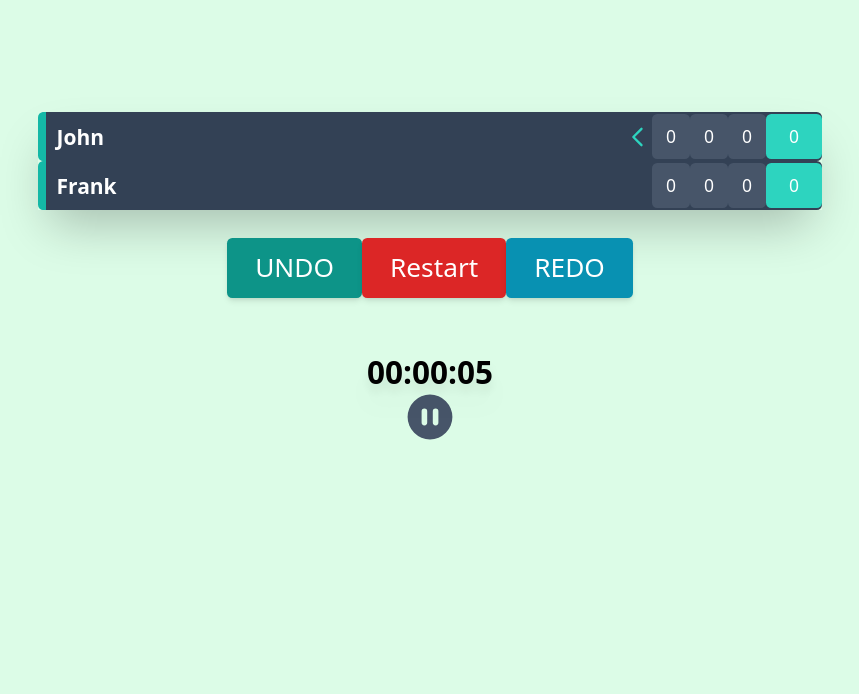
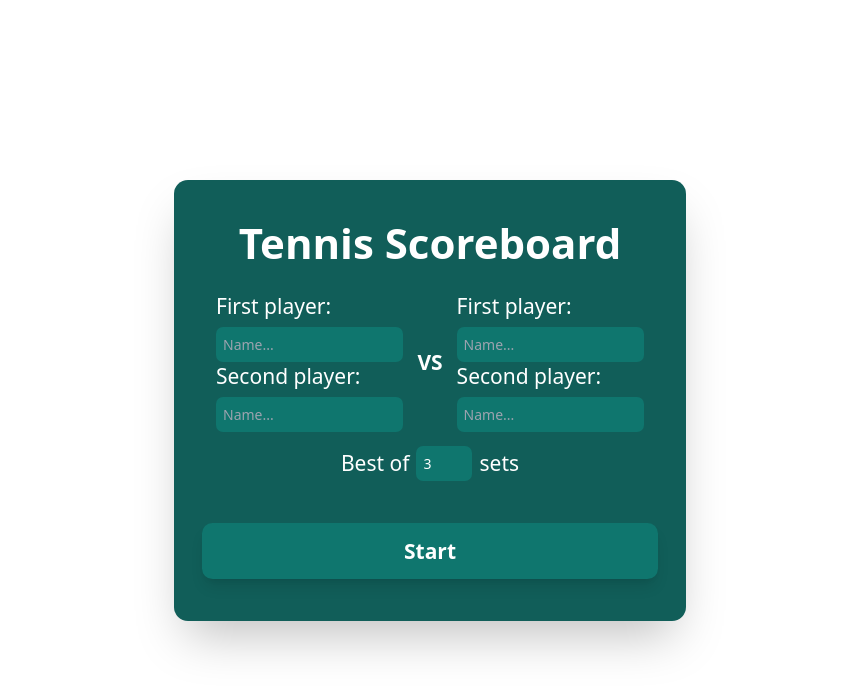
Before and after one commit to Shysh-Oleksandr/tennis-scoreboard, a React (Create React App) app: page / in a window 1280 px wide. Shown: the top 694 px of the page, without its empty margins (210-1069 px from the left). Built offline with nearby package versions, Linux system fonts and the light colour scheme.

Commit message:
Made form for players name and max sets number.

```diff
--- a/src/App.tsx
+++ b/src/App.tsx
@@ -2,20 +2,24 @@ import React from "react";
 import { useAppDispatch, useAppSelector } from "./app/hooks";
 import Scoreboard from "./components/Scoreboard";
 import Stopwatch from "./components/Stopwatch";
-import {
-  redo,
-  resetMatch,
-  scoreboardState,
-  undo,
-} from "./features/scoreboard/scoreboardSlice";
+import Welcome from "./components/Welcome";
+import { backToMenu } from "./features/scoreboard/menuSlice";
+import { redo, resetMatch, undo } from "./features/scoreboard/scoreboardSlice";
 
 function App() {
   const dispatch = useAppDispatch();
-  const state = useAppSelector((store) => store.scoreboard);
+  const { isStarted } = useAppSelector((store) => store.menu);
 
+  if (isStarted) {
     return (
       <div className="app text-center  pt-32 bg-green-100 w-full h-full">
         <Scoreboard />
+        <button
+          onClick={() => dispatch(backToMenu())}
+          className="bg-cyan-800 rounded-md px-8 py-4 text-3xl shadow-md text-white mt-8"
+        >
+          Menu
+        </button>
         <button
           onClick={() => dispatch(undo())}
           className="bg-teal-600 rounded-md px-8 py-4 text-3xl shadow-md text-white mt-8"
@@ -37,6 +41,9 @@ function App() {
         <Stopwatch />
       </div>
     );
+  } else {
+    return <Welcome />;
+  }
 }
 
 export default App;
--- a/src/app/store.ts
+++ b/src/app/store.ts
@@ -1,9 +1,11 @@
 import { configureStore, ThunkAction, Action } from "@reduxjs/toolkit";
 import scoreboardReducer from "../features/scoreboard/scoreboardSlice";
+import menuReducer from "../features/scoreboard/menuSlice";
 
 export const store = configureStore({
   reducer: {
     scoreboard: scoreboardReducer,
+    menu: menuReducer,
   },
 });
 
--- /dev/null
+++ b/src/components/PlayerInfo.tsx
@@ -0,0 +1,48 @@
+import React, { useId } from "react";
+
+interface PlayerInfoProps {
+  playerNameOneRef: React.RefObject<HTMLInputElement>;
+  playerNameTwoRef: React.RefObject<HTMLInputElement>;
+}
+
+const PlayerInfo = ({
+  playerNameOneRef,
+  playerNameTwoRef,
+}: PlayerInfoProps) => {
+  const nameOneId = useId();
+  const nameTwoId = useId();
+  return (
+    <div className="px-4 w-full">
+      <label
+        htmlFor={`player${nameOneId}-name`}
+        className="mb-2 text-2xl flex items-center"
+      >
+        First player:
+      </label>
+      <input
+        ref={playerNameOneRef}
+        id={`player${nameOneId}-name`}
+        placeholder="Name..."
+        type="text"
+        className="w-full rounded-lg p-2 h-10 transition-colors bg-teal-700 hover:bg-teal-600 focus:bg-teal-600"
+      />
+      <div className="players__time-container">
+        <label
+          htmlFor={`player${nameTwoId}-name`}
+          className="mb-2 text-2xl flex items-center"
+        >
+          Second player:
+        </label>
+        <input
+          ref={playerNameTwoRef}
+          id={`player${nameTwoId}-name`}
+          placeholder="Name..."
+          className="w-full rounded-lg p-2 h-10 transition-colors bg-teal-700 hover:bg-teal-600 focus:bg-teal-600"
+          type="text"
+        />
+      </div>
+    </div>
+  );
+};
+
+export default PlayerInfo;
--- /dev/null
+++ b/src/components/Welcome.tsx
@@ -0,0 +1,105 @@
+import React, { RefObject, useId, useRef } from "react";
+import { startGame } from "../features/scoreboard/menuSlice";
+import { useAppDispatch } from "./../app/hooks";
+import PlayerInfo from "./PlayerInfo";
+import {
+  IPlayer,
+  setPlayers,
+  setSetsNumber,
+} from "./../features/scoreboard/scoreboardSlice";
+import { v4 as uuidv4 } from "uuid";
+import { getPlayerName } from "./../utils/functions";
+
+const Welcome = () => {
+  const dispatch = useAppDispatch();
+  const firstPlayerNameOneRef = useRef() as RefObject<HTMLInputElement>;
+  const firstPlayerNameTwoRef = useRef() as RefObject<HTMLInputElement>;
+  const secondPlayerNameOneRef = useRef() as RefObject<HTMLInputElement>;
+  const secondPlayerNameTwoRef = useRef() as RefObject<HTMLInputElement>;
+  const setsNumberRef = useRef() as RefObject<HTMLInputElement>;
+
+  const setsNumberId = useId();
+
+  function handleSubmit(e: React.FormEvent<HTMLFormElement>) {
+    e.preventDefault();
+
+    dispatch(startGame());
+
+    // Set players.
+    const players: IPlayer[] = [
+      {
+        name: getPlayerName(
+          firstPlayerNameOneRef.current?.value,
+          firstPlayerNameTwoRef.current?.value,
+          true
+        ),
+        id: uuidv4(),
+      },
+      {
+        name: getPlayerName(
+          secondPlayerNameOneRef.current?.value,
+          secondPlayerNameTwoRef.current?.value,
+          false
+        ),
+        id: uuidv4(),
+      },
+    ];
+    dispatch(setPlayers(players));
+
+    // Set sets number.
+    let setsNumber = Number(setsNumberRef.current?.value) || 3;
+
+    dispatch(setSetsNumber(setsNumber));
+  }
+  return (
+    <div className="flex items-center flex-col justify-center text-white sm:py-12 py-8 sm:px-8 px-4 sm:m-8 m-2 w-[40vw] sm:min-w-[400px] min-w-[310px] bg-teal-800 rounded-2xl shadow-2xl">
+      <h1 className="text-5xl font-bold mb-8 text-center">Tennis Scoreboard</h1>
+      <form className="scoreboard-form" onSubmit={(e) => handleSubmit(e)}>
+        <div>
+          <div className="flex items-center justify-between">
+            <PlayerInfo
+              playerNameOneRef={firstPlayerNameOneRef}
+              playerNameTwoRef={firstPlayerNameTwoRef}
+            />
+            <span className="text-2xl font-bold">VS</span>
+            <PlayerInfo
+              playerNameOneRef={secondPlayerNameOneRef}
+              playerNameTwoRef={secondPlayerNameTwoRef}
+            />
+          </div>
+          <div className="flex items-center px-4 mt-4 justify-center">
+            <label
+              htmlFor={`player${setsNumberId}-id`}
+              className="text-2xl flex items-center mr-2"
+            >
+              Best of
+            </label>
+            <input
+              ref={setsNumberRef}
+              id={`player${setsNumberId}-id`}
+              defaultValue={3}
+              type="number"
+              min={1}
+              max={99}
+              className="w-16 rounded-lg p-2 h-10 transition-colors bg-teal-700 hover:bg-teal-600 focus:bg-teal-600"
+            />
+            <label
+              htmlFor={`player${setsNumberId}-id`}
+              className="text-2xl flex items-center ml-2"
+            >
+              sets
+            </label>
+          </div>
+        </div>
+        <button
+          type="submit"
+          className="py-4 px-8 w-full bg-teal-700 transition-colors hover:bg-teal-600 shadow-lg text-2xl rounded-xl mt-12 font-bold"
+        >
+          Start
+        </button>
+      </form>
+    </div>
+  );
+};
+
+export default Welcome;
--- /dev/null
+++ b/src/features/scoreboard/menuSlice.ts
@@ -0,0 +1,34 @@
+import { createSlice } from "@reduxjs/toolkit";
+
+export interface IPlayer {
+  name: string;
+  id: string;
+}
+
+export interface menuState {
+  isStarted: boolean;
+  bestOfSets: number;
+}
+
+const initialState: menuState = {
+  isStarted: false,
+  bestOfSets: 3,
+};
+
+export const menuSlice = createSlice({
+  name: "menu",
+  initialState,
+  // The `reducers` field lets us define reducers and generate associated actions
+  reducers: {
+    startGame: (state) => {
+      state.isStarted = true;
+    },
+    backToMenu: (state) => {
+      state.isStarted = false;
+    },
+  },
+});
+
+export const { startGame, backToMenu } = menuSlice.actions;
+
+export default menuSlice.reducer;
--- a/src/features/scoreboard/scoreboardSlice.ts
+++ b/src/features/scoreboard/scoreboardSlice.ts
@@ -65,10 +65,7 @@ export interface scoreboardState {
 }
 
 const initialState: scoreboardState = {
-  players: [
-    { name: "John", id: uuidv4() },
-    { name: "Frank", id: uuidv4() },
-  ],
+  players: [],
   currentGame: {
     firstPlayerPoints: 0,
     secondPlayerPoints: 0,
@@ -79,9 +76,8 @@ const initialState: scoreboardState = {
   wasRestarted: false,
   breakpointNumber: 0,
   pointType: PointTypes.DEFAULT_POINT,
-
   currentServer: PlayerTypes.FIRST_PLAYER,
-  sets: generateEmptySets(3),
+  sets: [],
   bestOfNumber: 3,
   id: uuidv4(),
 };
@@ -182,17 +178,22 @@ function handleGameWin(state: scoreboardState, isFirstPlayer: boolean) {
 
     const [firstPlayerScore, secondPlayerScore] = getScore(state);
     console.log(`${firstPlayerScore}:${secondPlayerScore}`);
-    const setsToWin = Math.ceil(state.bestOfNumber / 2);
+    const setsToWin =
+      state.bestOfNumber === 1 ? 1 : Math.floor(state.bestOfNumber / 2) + 1;
+    console.log(setsToWin);
 
     // Check if it is the last visible set,
     if (isLastSet(state)) {
       const winnerName = isFirstPlayer
         ? state.players[0].name
         : state.players[1].name;
+      console.log("last set");
 
       // If none of players won enough sets.
       if (firstPlayerScore < setsToWin && secondPlayerScore < setsToWin) {
         // Add a new visible set.
+        console.log("add set");
+
         state.sets = [...state.sets, generateEmptySet()];
         state.currentSet++;
       } else {
@@ -261,6 +262,8 @@ export const scoreboardSlice = createSlice({
       return {
         ...initialState,
         players: state.players,
+        bestOfNumber: state.bestOfNumber,
+        sets: generateEmptySets(state.bestOfNumber),
         wasRestarted: !state.wasRestarted,
       };
     },
@@ -278,7 +281,6 @@ export const scoreboardSlice = createSlice({
         return previous_state;
       }
     },
-
     changeCurrentServer: (state) => {
       // Change a current server.
       state.currentServer =
@@ -286,9 +288,17 @@ export const scoreboardSlice = createSlice({
           ? PlayerTypes.SECOND_PLAYER
           : PlayerTypes.FIRST_PLAYER;
     },
+    setPlayers: (state, { payload }: PayloadAction<IPlayer[]>) => {
+      state.players = payload;
+    },
+    setSetsNumber: (state, { payload }: PayloadAction<number>) => {
+      state.bestOfNumber = payload;
+      state.sets = generateEmptySets(payload);
+    },
   },
 });
 
-export const { addPoint, resetMatch, undo, redo } = scoreboardSlice.actions;
+export const { addPoint, resetMatch, undo, redo, setPlayers, setSetsNumber } =
+  scoreboardSlice.actions;
 
 export default scoreboardSlice.reducer;
--- a/src/index.css
+++ b/src/index.css
@@ -43,6 +43,11 @@ body,
   -moz-text-size-adjust: 100%;
   -webkit-text-size-adjust: 100%;
 }
+#root {
+  display: flex;
+  justify-content: center;
+  align-items: center;
+}
 input,
 button,
 textarea {
--- a/src/utils/functions.ts
+++ b/src/utils/functions.ts
@@ -141,3 +141,16 @@ export function convertMsToHM(milliseconds: number) {
 export function formatTime(time: number) {
   return time < 10 ? `0${time}` : time;
 }
+
+export function getPlayerName(
+  firstName: string | undefined,
+  secondName: string | undefined,
+  firstPlayer: boolean
+): string {
+  let playerName = firstName || `Player ${firstPlayer ? 1 : 2}`;
+  if (secondName) {
+    playerName += ` / ${secondName}`;
+  }
+
+  return playerName;
+}
```
Lines whose indentation alone changed are shown as unchanged.
